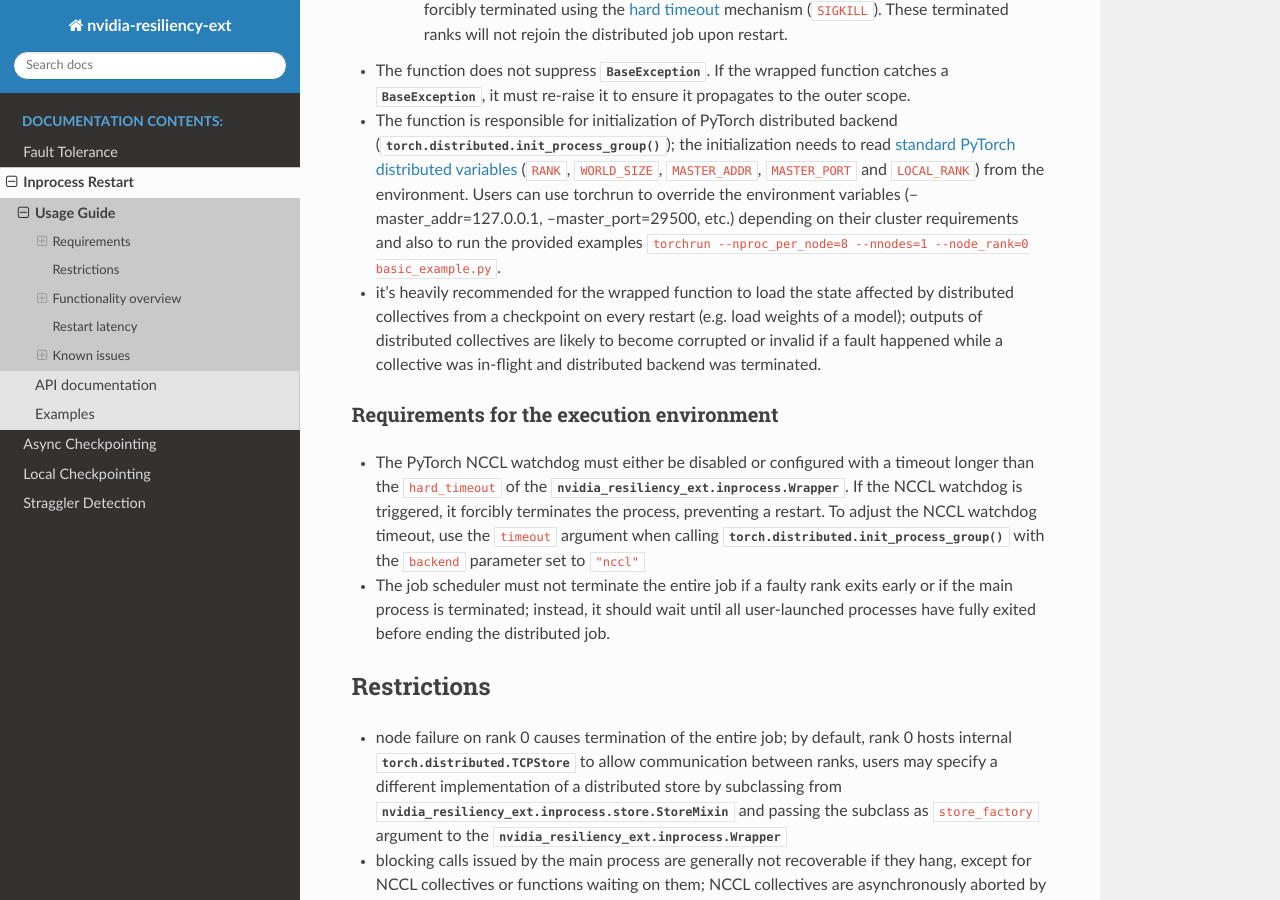
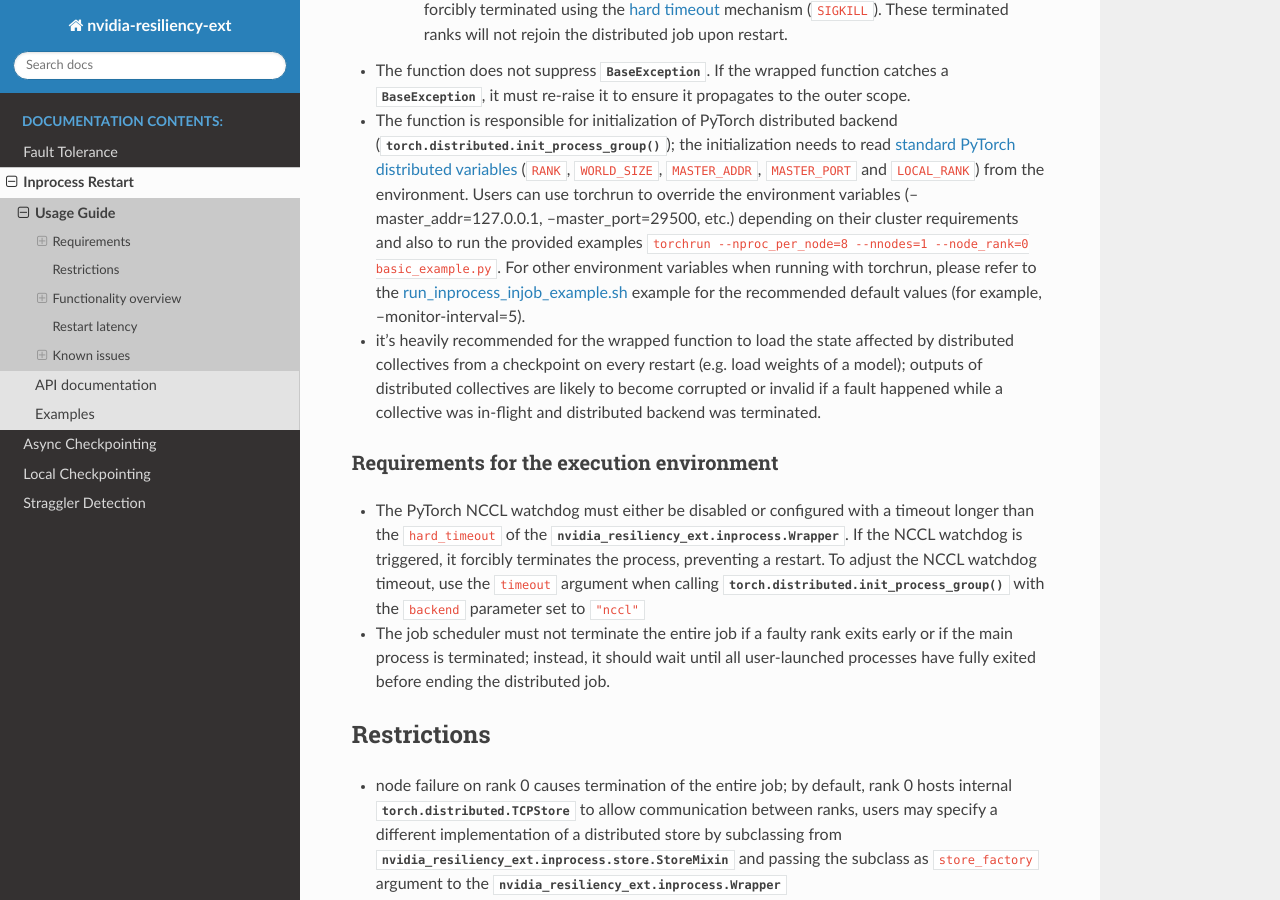
Before and after one commit to NVIDIA/nvidia-resiliency-ext, a Sphinx documentation site: the page built from docs/source/inprocess/usage_guide.rst, in a window 1280 px wide and 900 px high, scrolled down 859 px. Built offline with Sphinx 7.4.7 and the Read the Docs theme 3.1.0, drawn with Linux system fonts in a browser that asks for light colours; pages that are not in the unit, such as notebooks, are missing from menus.

Commit message:
Update usage_guide.rst
Updated with guidance per nvbug 5280926

Signed-off-by: Hexin Wang <hexinw@nvidia.com>

```diff
--- a/docs/source/inprocess/usage_guide.rst
+++ b/docs/source/inprocess/usage_guide.rst
@@ -55,7 +55,10 @@ Requirements for the wrapped function
   ``LOCAL_RANK``) from the environment. Users can use torchrun to override the environment
   variables (--master_addr=127.0.0.1, --master_port=29500, etc.) depending on
   their cluster requirements and also to run the provided examples ``torchrun --nproc_per_node=8
-  --nnodes=1 --node_rank=0 basic_example.py``.
+  --nnodes=1 --node_rank=0 basic_example.py``. For other environment variables when running
+  with torchrun, please refer to the `run_inprocess_injob_example.sh <https://github.com/NVIDIA/nvidia-resiliency-
+  ext/blob/main/examples/fault_tolerance/run_inprocess_injob_example.sh>`_ example for the recommended
+  default values (for example, --monitor-interval=5).
 
 - it's heavily recommended for the wrapped function to load the state affected
   by distributed collectives from a checkpoint on every restart (e.g. load
```
